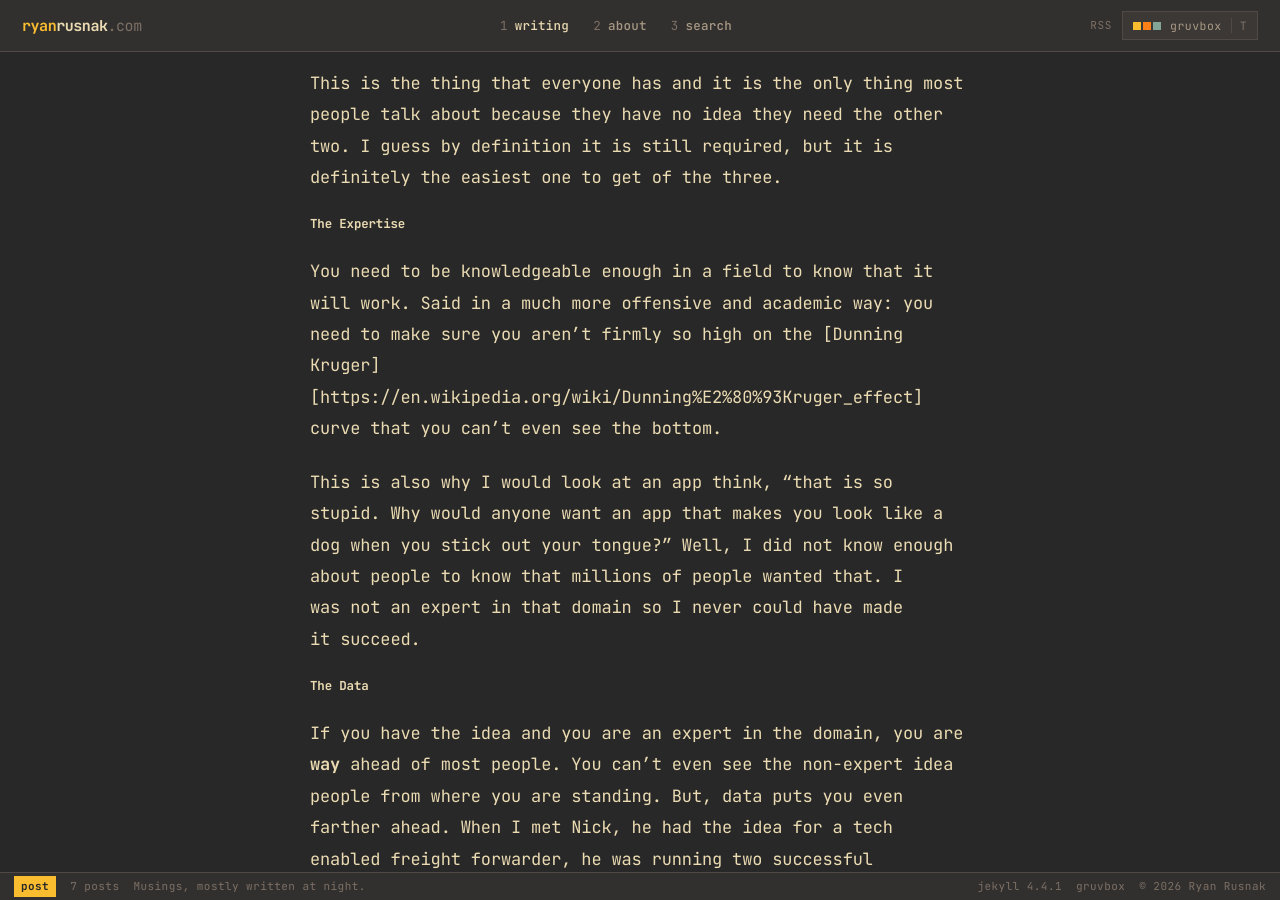
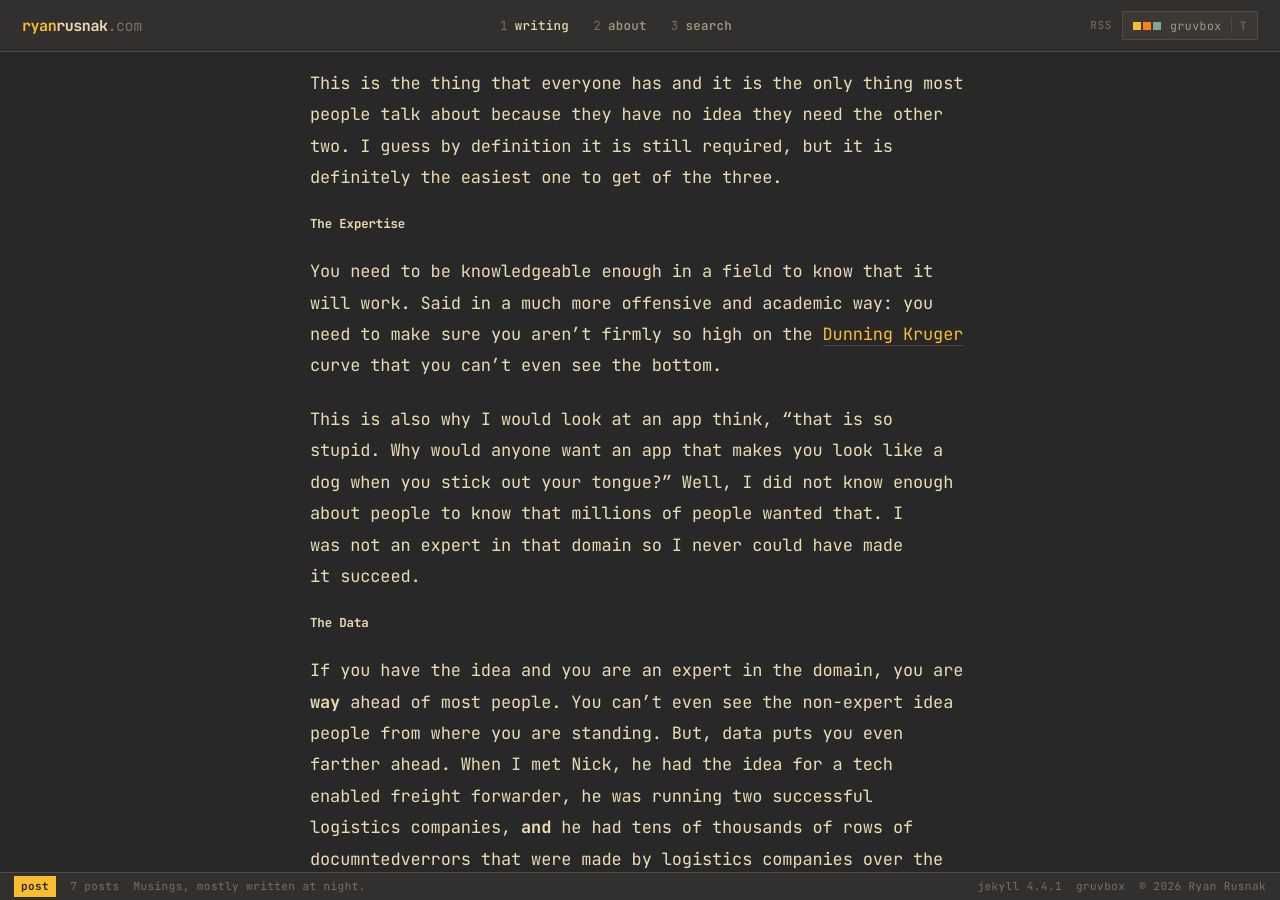
Before and after one commit to RyanRusnak/jekyll_blog, a Jekyll site: the page built from _posts/2026-07-31-you-need-three-things-to-start-a-company.md, in a window 1280 px wide and 900 px high, scrolled down 1000 px. Built offline with Jekyll 4.4.1, drawn with Linux system fonts in a browser that asks for light colours.

Commit message:
publish: 2 post file(s) changed

```diff
--- a/_posts/2026-07-31-you-need-three-things-to-start-a-company.md
+++ b/_posts/2026-07-31-you-need-three-things-to-start-a-company.md
@@ -27,7 +27,7 @@
 ##### The idea
 This is the thing that everyone has and it is the only thing most people talk about because they have no idea they need the other two. I guess by definition it is still required, but it is definitely the easiest one to get of the three.
 ##### The Expertise
-You need to be knowledgeable enough in a field to know that it will work. Said in a much more offensive and academic way: you need to make sure you aren’t firmly so high on the [Dunning Kruger][https://en.wikipedia.org/wiki/Dunning%E2%80%93Kruger_effect] curve that you can’t even see the bottom.
+You need to be knowledgeable enough in a field to know that it will work. Said in a much more offensive and academic way: you need to make sure you aren’t firmly so high on the [Dunning Kruger](https://en.wikipedia.org/wiki/Dunning%E2%80%93Kruger_effect) curve that you can’t even see the bottom.
 
 This is also why I would look at an app think, “that is so stupid. Why would anyone want an app that makes you look like a dog when you stick out your tongue?” Well, I did not know enough about people to know that millions of people wanted that. I was not an expert in that domain so I never could have made it succeed.
 ##### The Data
```
Also changed, not shown: _posts/2026-08-02-the-sound-of-root-two.md (+1 -1 lines).
